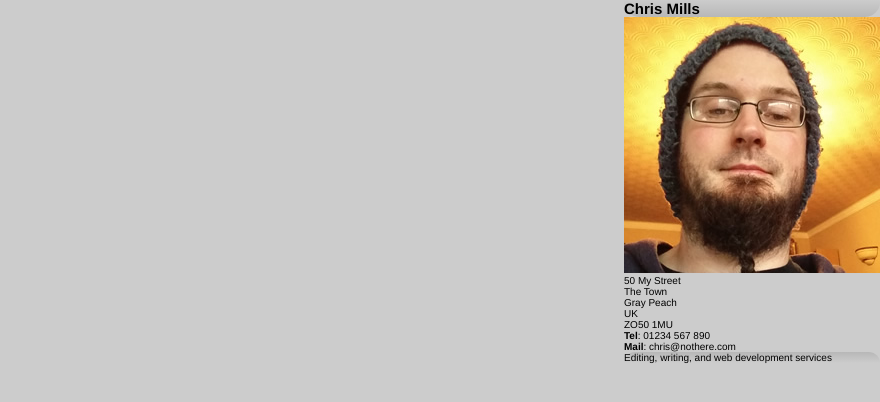
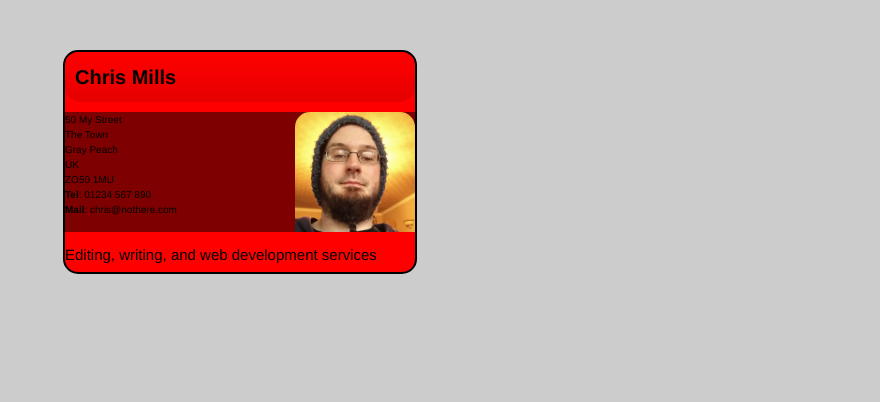
Before and after one commit to mainabeth/bussiness-card-assessment, a plain HTML site: page index.html in a window 1280 px wide. Shown: the whole page, without its empty margins (400-1280 px from the left). Drawn offline with Linux system fonts and the light colour scheme.

Commit message:
added css styles

```diff
--- a/style.css
+++ b/style.css
@@ -1,15 +1,6 @@
 /* General styles - put these straight into your stylesheet */
 
-body {
-    margin: 0;
 
-  }
-
-  html {
-    font-family: 'Helvetica neue', Arial, 'sans serif';
-    font-size: 10px;
-    background-color: #ccc;
-  }
 
   /* Selectors to be matched up with rulesets */
 
@@ -20,16 +11,28 @@ body {
 
   /* Rulesets to be matched up with selectors */
 
- .card article img {
+body {
+  margin: 0;
+
+}
+
+html {
+  font-family: 'Helvetica neue', Arial, 'sans serif';
+  font-size: 10px;
+  background-color: #ccc;
+}
+
+.card{
     width: 35em;
     height: 22em;
     margin: 5em auto;
     background-color: red;
     border: 0.2em solid black;
     border-radius: 1.5em;
+    line-height: 15px;
   }
 
- .card footer {
+ .card article img {
     background-image: linear-gradient(to bottom,rgba(0,0,0,0.1), rgba(0,0,0,0));
     border-radius: 1.5em 1.5em 0 0;
   }
@@ -39,14 +42,34 @@ body {
     border-radius: 0 0 1.5em 1.5em;
   }
 
- .card {
+ .card article img {
     max-height: 100%;
     float: right;
  }
  /* || styles specific to the setup of the card container */
  /* || styles specific to the header and footer */
+
+ header,
+ footer{
+ height: 5em;
+   content: 3em;
+
+ }
  /* || styles specific to the main business card contents */
 
- body *{
+ body,h2 {
    margin: 0;
  }
+ article {
+   height: 12em;
+   background-color: rgba(0,0,0,0.5);
+ }
+ header h2{
+   font-size: 2em;
+   line-height: 1.5em;
+   padding: 10px 0px 10px 10px
+
+ }
+ footer p{
+   font-size: 1.5em;
+ }
```
